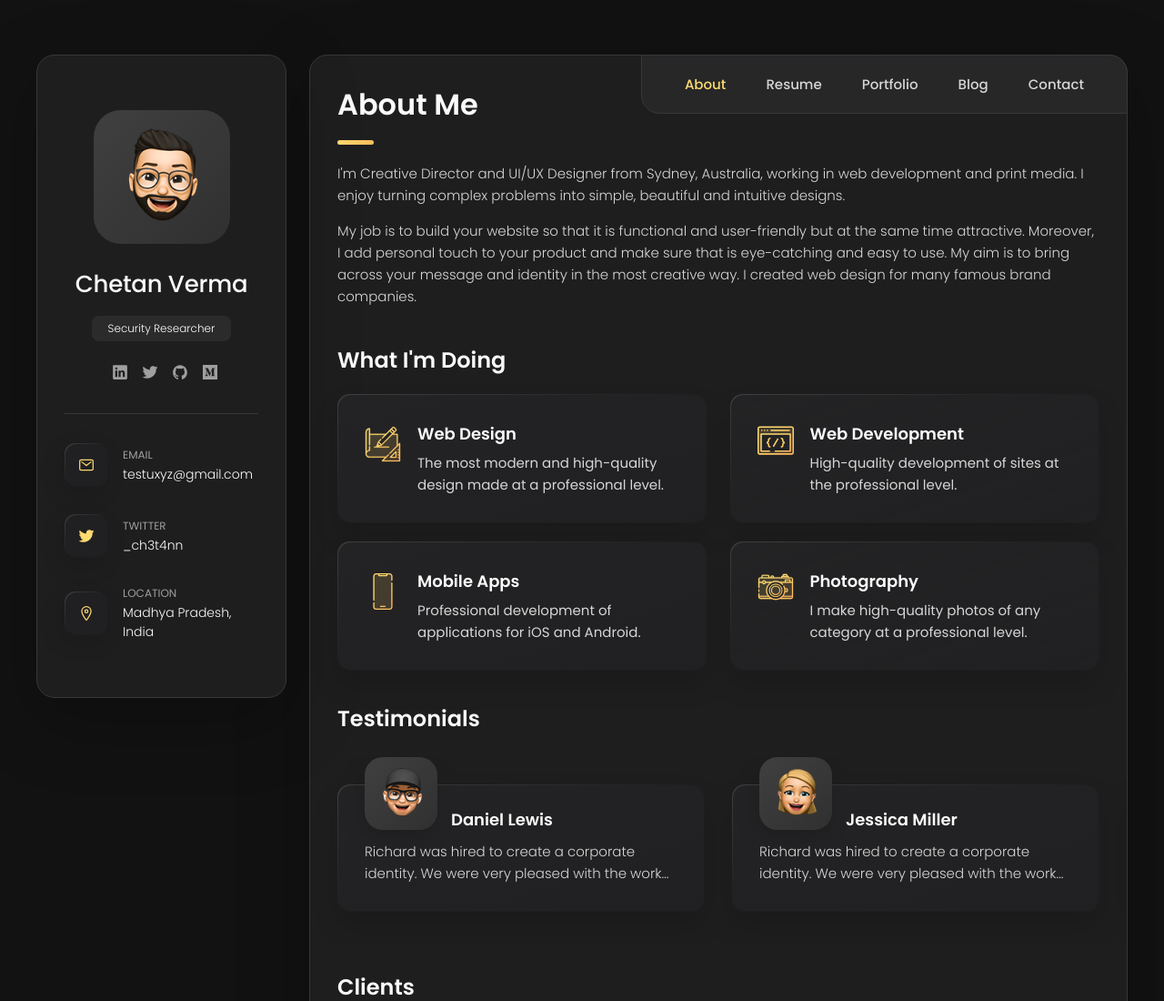
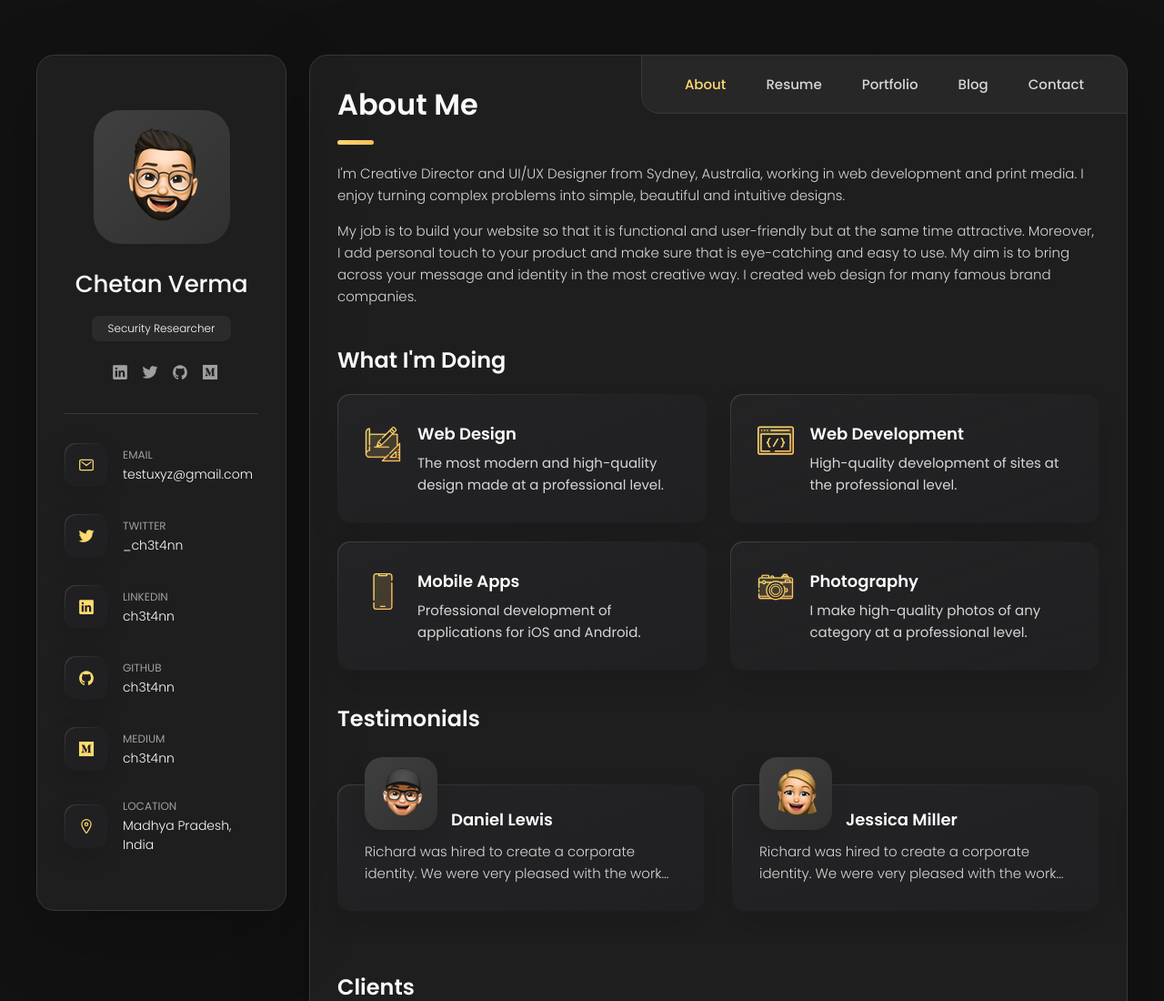
Before and after one commit to ch3t4nn/ch3t4nn.github.io, a plain HTML site: page index.html in a window 1280 px wide. Shown: the top 1100 px of the page at 91% size. Drawn offline with nearby package versions, Linux system fonts and the light colour scheme.

Commit message:
Update index.html

```diff
--- a/index.html
+++ b/index.html
@@ -123,6 +123,48 @@
               <p class="contact-title">Twitter</p>
 
               <a href="https://twitter.com/_ch3t4nn" class="contact-link" target="_blank">_ch3t4nn</a>
+            </div>
+
+          </li>
+
+          <li class="contact-item">
+
+            <div class="icon-box">
+              <ion-icon name="logo-linkedin"></ion-icon>
+            </div>
+
+            <div class="contact-info">
+              <p class="contact-title">Linkedin</p>
+
+              <a href="https://in.linkedin.com/in/ch3t4nn" class="contact-link" target="_blank">ch3t4nn</a>
+            </div>
+
+          </li>
+
+          <li class="contact-item">
+
+            <div class="icon-box">
+              <ion-icon name="logo-github"></ion-icon>
+            </div>
+
+            <div class="contact-info">
+              <p class="contact-title">Github</p>
+
+              <a href="https://github.com/ch3t4nn" class="contact-link" target="_blank">ch3t4nn</a>
+            </div>
+
+          </li>
+
+          <li class="contact-item">
+
+            <div class="icon-box">
+              <ion-icon name="logo-medium"></ion-icon>
+            </div>
+
+            <div class="contact-info">
+              <p class="contact-title">Medium</p>
+
+              <a href="https://medium.com/@ch3t4nn" class="contact-link" target="_blank">ch3t4nn</a>
             </div>
 
           </li>
```
